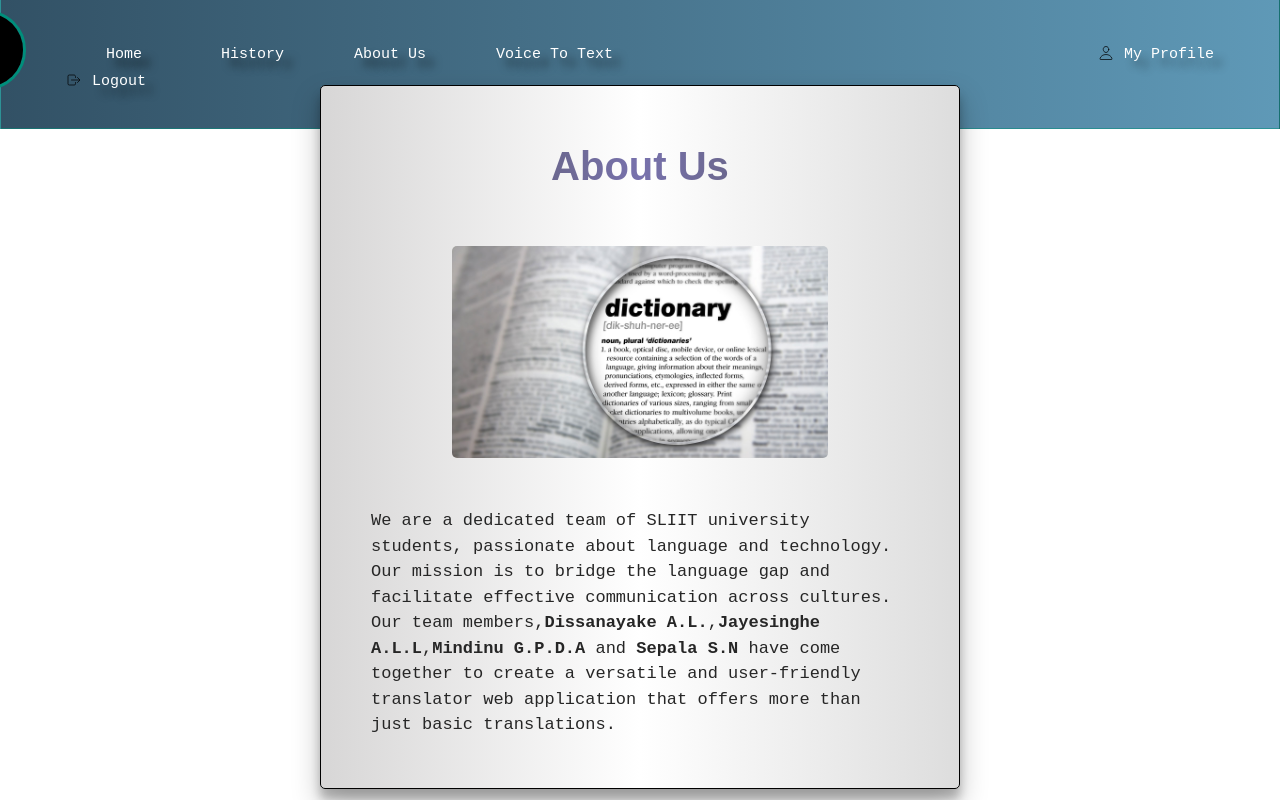
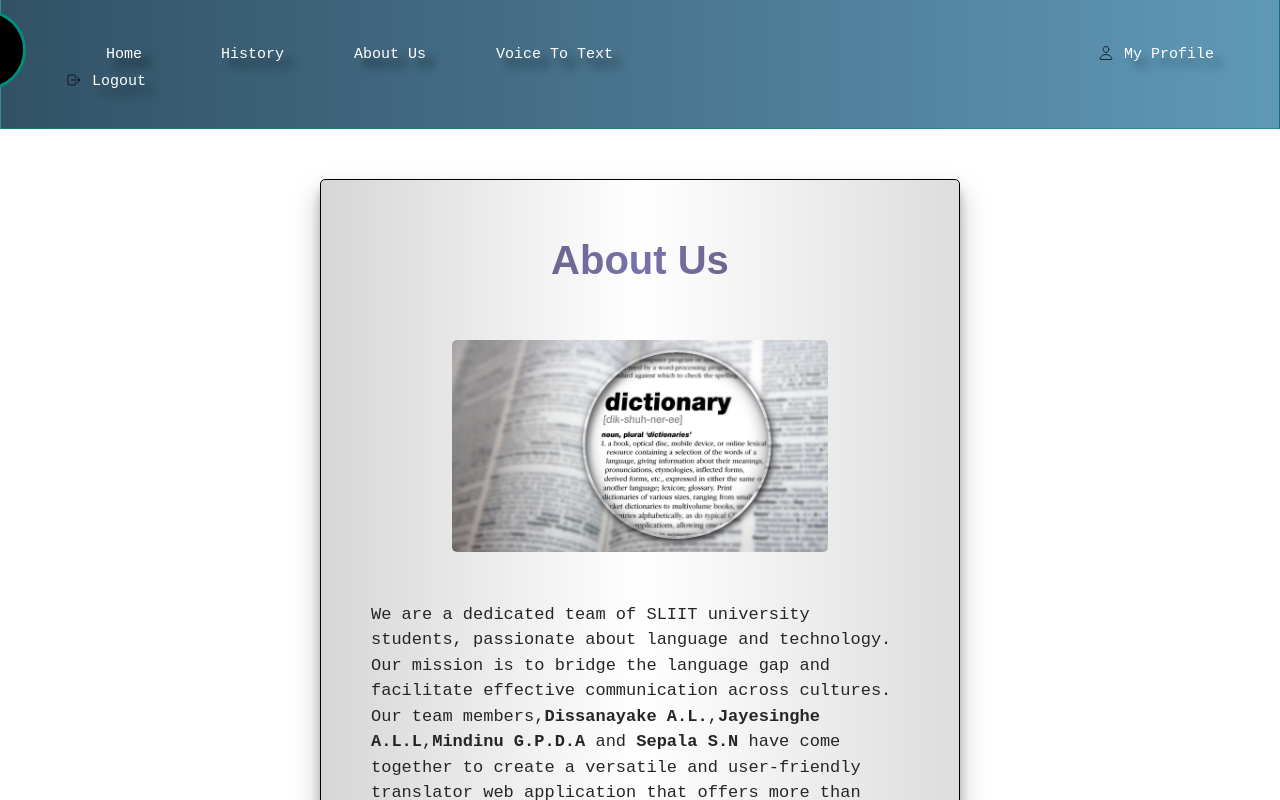
Before and after one commit to it21274398/ITPM_English_to_Sinhala_translator, a React (Create React App) app in the folder frontend/: page /aboutus in a window 1280 px wide. Shown: the top 800 px of the page. Built offline with nearby package versions, Linux system fonts and the light colour scheme.

Commit message:
change app.js

```diff
--- a/frontend/src/App.js
+++ b/frontend/src/App.js
@@ -1,21 +1,47 @@
-import { BrowserRouter, Route, Routes } from "react-router-dom";
+import { BrowserRouter, Route, Routes, useLocation } from "react-router-dom";
 import "./App.css";
 import Header from "./components/Header";
+import Footer from "./components/Footer";
 import LoginScreen from "./components/LoginScreen";
 import Registerscreen from "./components/RegisterScreen";
 import HomeScreen from "./components/HomeScreen";
 import UserProfile from "./components/UserProfile";
 import AboutUs from "./components/AboutUScreen";
 import Hitory from "./components/HitoryScreen";
-import Footer from "./components/Footer";
 import VoiceToText from "./components/VoiceToText";
 import HistoryScreen from "./components/HistoryScreen";
 
+// Layout component to conditionally render header and footer
+function Layout({ children }) {
+  const location = useLocation();
+
+  // Define an array of paths where header and footer should be shown
+  const showHeaderFooterPaths = [
+    "/home",
+    "/Voicetotext",
+    "/user",
+    "/History",
+    "/aboutus",
+    "/history",
+  ];
+
+  // Check if the current path is included in the array
+  const showHeaderFooter = showHeaderFooterPaths.includes(location.pathname);
+
+  // Render header and footer only if the current path matches the conditions
+  return (
+    <div className="App">
+      {showHeaderFooter && <Header />}
+      {children}
+      {showHeaderFooter && <Footer />}
+    </div>
+  );
+}
+
 function App() {
   return (
-    <div className="App">
-      <BrowserRouter>
-        <Header />
+    <BrowserRouter>
+      <Layout>
         <Routes>
           <Route path="/" element={<LoginScreen />} />
           <Route path="/register" element={<Registerscreen />} />
@@ -26,9 +52,8 @@ function App() {
           <Route path="/aboutus" element={<AboutUs />} />
           <Route path="/history" element={<Hitory />} />
         </Routes>
-        <Footer />
-      </BrowserRouter>
-    </div>
+      </Layout>
+    </BrowserRouter>
   );
 }
 
--- a/frontend/src/components/AboutUScreen.jsx
+++ b/frontend/src/components/AboutUScreen.jsx
@@ -4,7 +4,7 @@ import Image from "../Images/dictionary.jpg";
 
 export default function AboutUs() {
   return (
-    <div class="container">
+    <div class="container" id="aboutuscontainer">
       <div class="">
         <h1 className="aboutus-title">About Us</h1>
         <div class="image-div">
--- a/frontend/src/styles/AboutUScreen.css
+++ b/frontend/src/styles/AboutUScreen.css
@@ -31,3 +31,7 @@
 .container {
   background-image: linear-gradient(to right, #d7d6d6, #ffffff, #dddddd);
 }
+
+#aboutuscontainer {
+  margin-top: 100px;
+}
```
